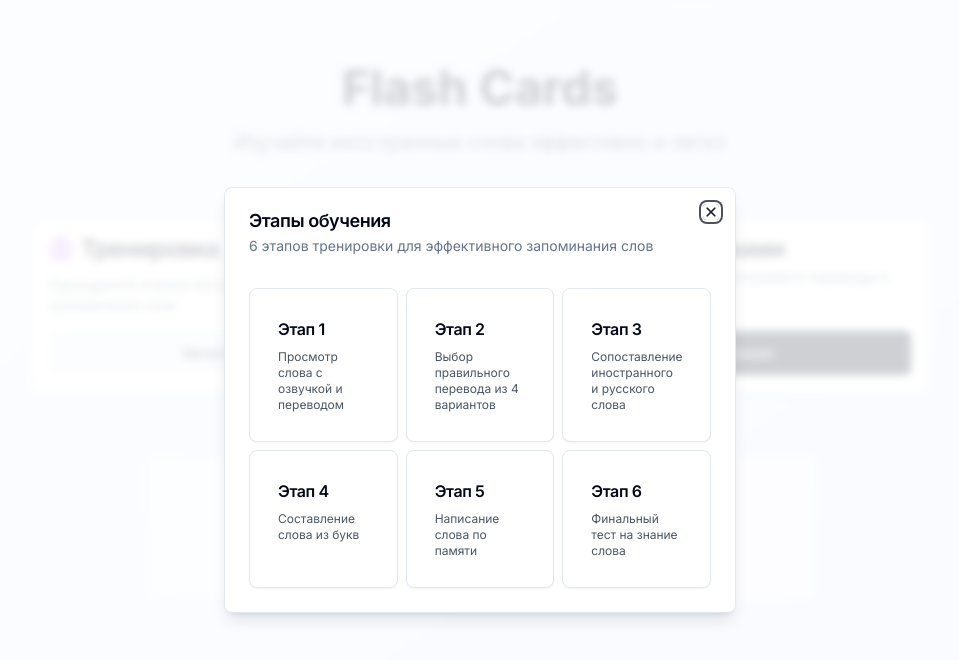
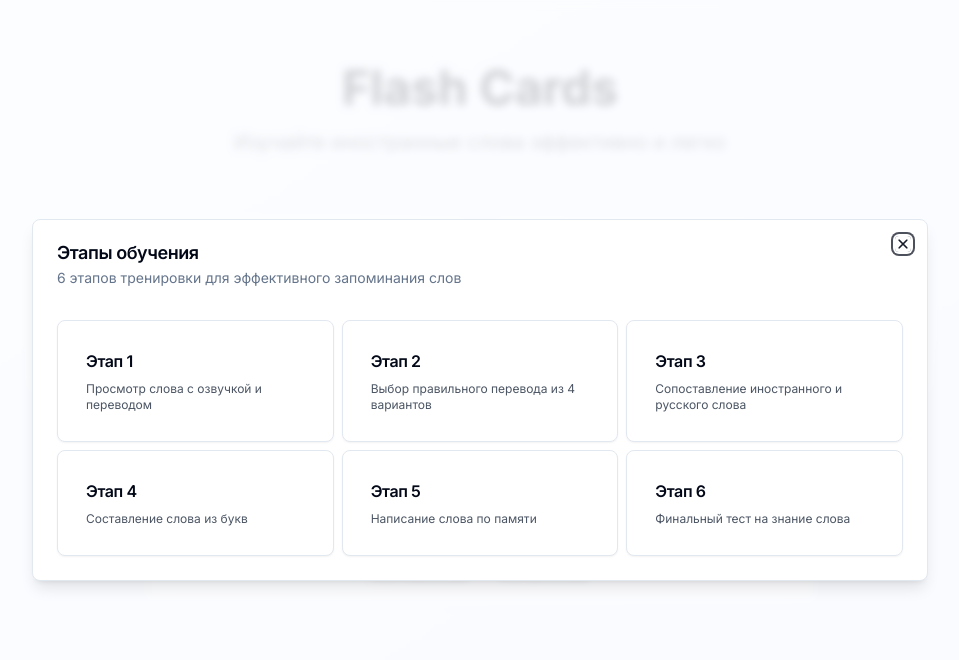
Before and after one commit to iluha5/conozco, a Next.js app: page / in a window 1280 px wide. Both pictures are taken after a click on the button 595 px from the left and 253 px from the top of the page. Shown: the top 660 px of the page, without its empty margins (160-1119 px from the left). Built offline with nearby package versions, Linux system fonts and the light colour scheme; no server answers.

Commit message:
Remove max-width constraint from Add Word dialog to make it wider

```diff
--- a/components/add-word-dialog/index.tsx
+++ b/components/add-word-dialog/index.tsx
@@ -245,7 +245,7 @@
                 </Button>
             </DialogTrigger>
             <DialogContent
-                className={`max-w-4xl ${needsScroll ? 'max-h-[90vh] overflow-y-auto' : ''}`}
+                className={`${needsScroll ? 'max-h-[90vh] overflow-y-auto' : ''}`}
             >
                 <DialogHeader>
                     <DialogTitle>Добавить слово из словаря</DialogTitle>
--- a/components/ui/dialog.tsx
+++ b/components/ui/dialog.tsx
@@ -38,7 +38,7 @@
         <DialogPrimitive.Content
             ref={ref}
             className={cn(
-                'fixed left-[50%] top-[50%] z-50 grid w-[95%] sm:w-full sm:max-w-lg translate-x-[-50%] translate-y-[-50%] gap-4 border bg-background p-6 shadow-lg duration-200 data-[state=open]:animate-in data-[state=closed]:animate-out data-[state=closed]:fade-out-0 data-[state=open]:fade-in-0 data-[state=closed]:zoom-out-95 data-[state=open]:zoom-in-95 data-[state=closed]:slide-out-to-left-1/2 data-[state=closed]:slide-out-to-top-[48%] data-[state=open]:slide-in-from-left-1/2 data-[state=open]:slide-in-from-top-[48%] sm:rounded-lg',
+                'fixed left-[50%] top-[50%] z-50 grid w-[95%] sm:w-full sm:max-w-4xl translate-x-[-50%] translate-y-[-50%] gap-4 border bg-background p-6 shadow-lg duration-200 data-[state=open]:animate-in data-[state=closed]:animate-out data-[state=closed]:fade-out-0 data-[state=open]:fade-in-0 data-[state=closed]:zoom-out-95 data-[state=open]:zoom-in-95 data-[state=closed]:slide-out-to-left-1/2 data-[state=closed]:slide-out-to-top-[48%] data-[state=open]:slide-in-from-left-1/2 data-[state=open]:slide-in-from-top-[48%] sm:rounded-lg',
                 className,
             )}
             {...props}
```
